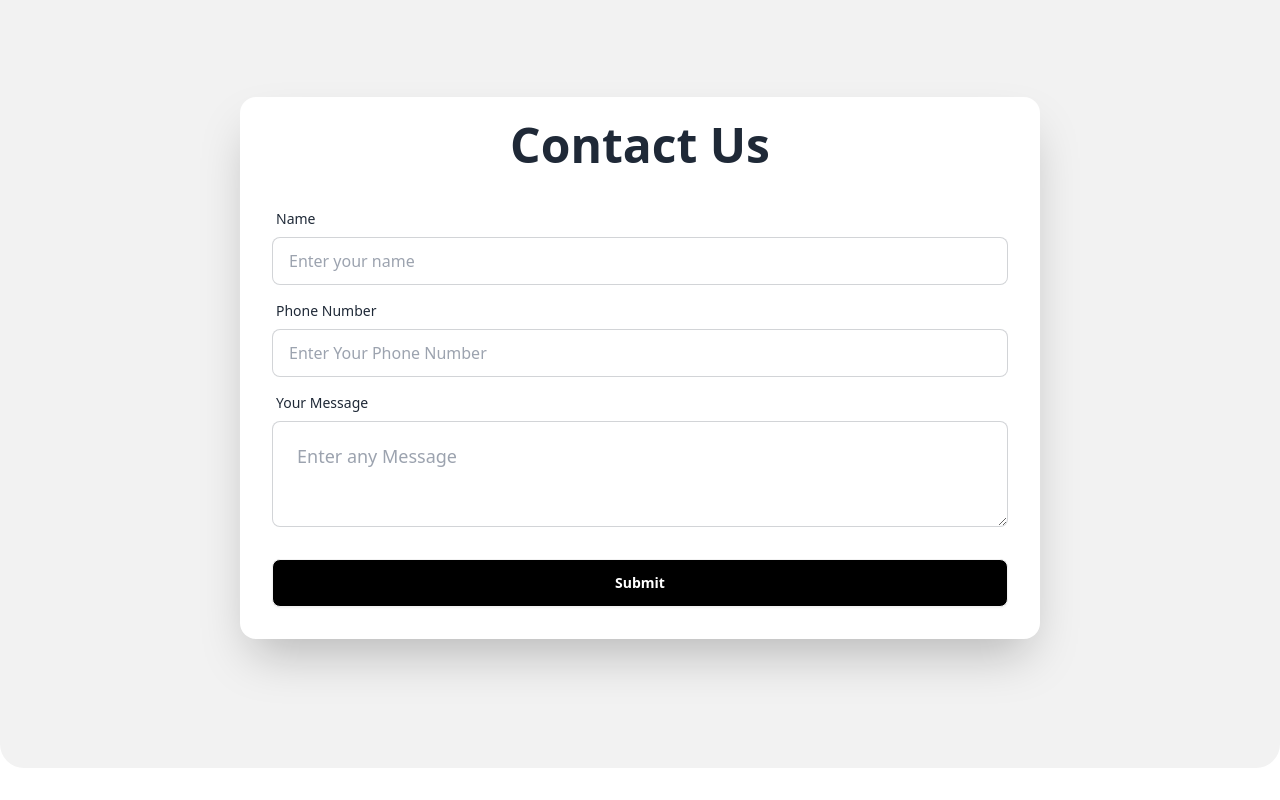
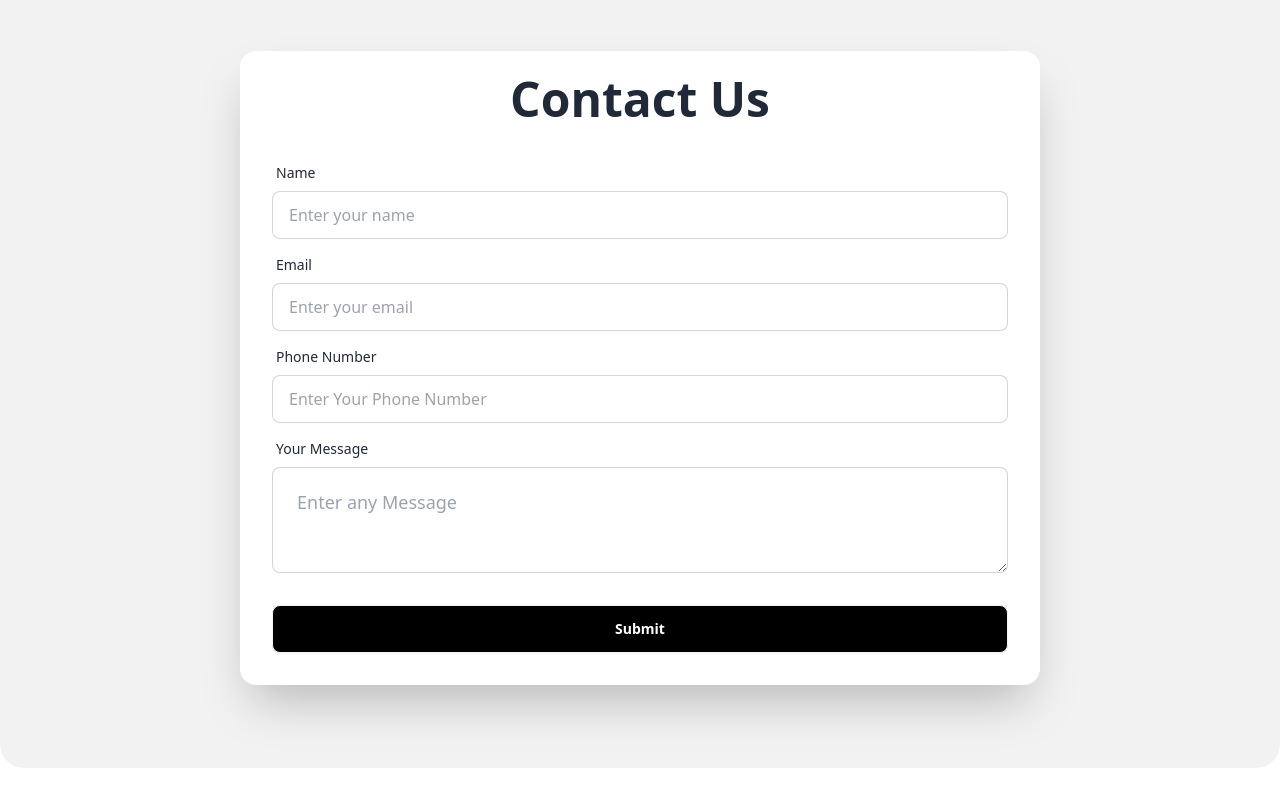
Before and after one commit to sadman1075/Blood-Donation, a React (Vite) app: page / in a window 1280 px wide. Shown: the part 740-1540 px from the top of the page. Built offline with nearby package versions, Linux system fonts and the light colour scheme.

Commit message:
added contact

```diff
--- a/src/Pages/Home/About/About.jsx
+++ b/src/Pages/Home/About/About.jsx
@@ -5,7 +5,7 @@ const About = () => {
     return (
         <div>
 
-            <div className="mt-10 mb-10 lg:mt-20 lg:mb-20" data-aos="zoom-in" data-aos-duration="2000">
+            <div className="mt-10 mb-10 lg:mt-20 lg:mb-20" >
                 <div className="hero bg-base-100 ">
                     <div className="hero-content flex-col lg:flex-row gap-5">
                         <div className="w-full lg:w-1/2">
@@ -14,7 +14,7 @@ const About = () => {
                                 className=" rounded-lg w-full lg:h-[500px]  " />
                         </div>
                         <div className="w-full lg:w-1/2 lg:ml-10">
-                            <h1 className="text-5xl font-bold ">About Our Website</h1>
+                            <h1 className="text-4xl lg:text-5xl font-bold ">About Our Website</h1>
                             <p className="py-6 text-justify">
                                 Blood Donation Management System, aims to bridge the gap between blood donors, recipients, and blood banks by providing a streamlined and efficient platform. The system will facilitate real-time connection among donors and recipients, making it easier to respond to emergencies and routine medical need.
 
--- a/src/Pages/Home/Contact/Contact.jsx
+++ b/src/Pages/Home/Contact/Contact.jsx
@@ -1,23 +1,41 @@
 
 const Contact = () => {
+    const handleContact = (e) => {
+        e.preventDefault()
+        const from = e.target;
+        const name = from.name.value;
+        const email = from.email.value;
+        const phone = from.phone.value;
+        const message = from.message.value;
+        const contactInfo = {
+            name, email, phone, message
+        }
+        console.log(contactInfo);
+    }
     return (
         <div>
             <div className="hero bg-base-200 min-h-screen rounded-3xl">
                 <div className="hero-content ">
                     <div className="card bg-base-100 w-full  shadow-2xl">
                         <h1 className="text-center text-5xl font-bold mt-6">Contact Us</h1>
-                        <form className="card-body lg:w-[800px]">
+                        <form className="card-body w-[330px] lg:w-[800px]" onSubmit={handleContact}>
                             <div className="form-control">
                                 <label className="label">
                                     <span className="label-text">Name</span>
                                 </label>
-                                <input type="text" placeholder="Enter your name" className="input input-bordered" required />
+                                <input type="text" name="name" placeholder="Enter your name" className="input input-bordered" required />
+                            </div>
+                            <div className="form-control">
+                                <label className="label">
+                                    <span className="label-text">Email</span>
+                                </label>
+                                <input type=" email" name="email" placeholder="Enter your email" className="input input-bordered" required />
                             </div>
                             <div className="form-control">
                                 <label className="label">
                                     <span className="label-text">Phone Number</span>
                                 </label>
-                                <input type="number" placeholder="Enter Your Phone Number" className="input input-bordered" required />
+                                <input type="number" name="phone" placeholder="Enter Your Phone Number" className="input input-bordered" required />
                             </div>
                             <div className="form-control">
                                 <label className="label">
@@ -25,6 +43,7 @@ const Contact = () => {
                                 </label>
                                 <textarea
                                     placeholder="Enter any Message"
+                                    name="message"
                                     className="textarea textarea-bordered textarea-lg "></textarea>                            </div>
                             <div className="form-control mt-6">
                                 <button className="btn bg-black text-white">Submit</button>
```
